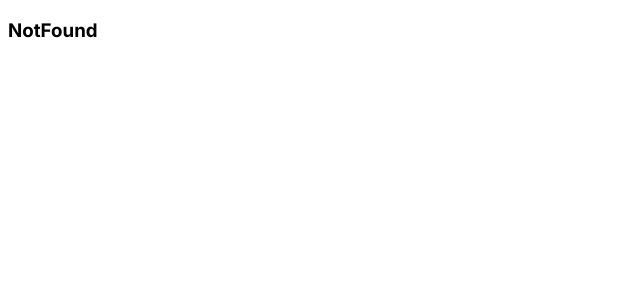
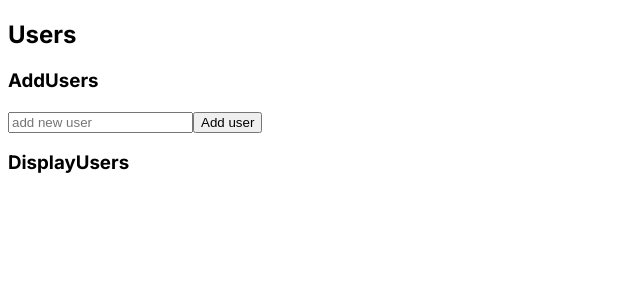
Before and after one commit to Danish1790/NextJsRe, a Next.js app in the folder nextjsre/: page /user in a window 1280 px wide. Before the commit this address had no page. Shown: the top 300 px of the page, without its empty margins (0-640 px from the left). Built offline with nearby package versions, Linux system fonts and the light colour scheme.

Commit message:
toolkit add and remove user

```diff
--- a/nextjsre/app/layout.js
+++ b/nextjsre/app/layout.js
@@ -2,6 +2,7 @@ import { Inter } from 'next/font/google'
 import './globals.css'
 import store from '@/src/store'
 import { Provider } from 'react-redux'
+import { Providers } from '@/src/reduxtoolkit/provider'
 
 const inter = Inter({ subsets: ['latin'] })
 
@@ -14,7 +15,9 @@ export default function RootLayout({ children }) {
   return (
     <html lang="en">
       <body className={inter.className}>
+      <Providers>
       {children}
+      </Providers>
       </body>
     </html>
   )
--- a/nextjsre/app/page.js
+++ b/nextjsre/app/page.js
@@ -18,6 +18,8 @@ export default function Home() {
     <br/>
     <Link href="calc">Goto Calculation</Link>
     <br/>
+    <Link href="user">Goto Users</Link>
+
     <br/>
     <button onClick={()=>navigate("/productlist")}>
       Goto Product Page
--- /dev/null
+++ b/nextjsre/app/user/page.js
@@ -0,0 +1,17 @@
+import React from 'react'
+import DisplayUsers from '@/src/components/DisplayUsers'
+import AddUsers from '@/src/components/AddUsers'
+
+const Users = () => {
+  return (
+    <div>
+        <h2>Users</h2>
+
+        <AddUsers />
+        <DisplayUsers />
+
+    </div>
+  )
+}
+
+export default Users
--- a/nextjsre/package.json
+++ b/nextjsre/package.json
@@ -9,6 +9,7 @@
     "lint": "next lint"
   },
   "dependencies": {
+    "@reduxjs/toolkit": "^1.9.7",
     "next": "14.0.1",
     "react": "^18",
     "react-dom": "^18",
--- /dev/null
+++ b/nextjsre/src/components/AddUsers.js
@@ -0,0 +1,32 @@
+"use client"
+import React, { useState } from 'react'
+import { addUser } from '../reduxtoolkit/slice'
+import { useDispatch } from 'react-redux'
+
+const AddUsers = () => {
+
+  const [name, setName] = useState("")
+  const dispatch  = useDispatch()
+  const userDispatch = () => {
+    if(name!=""){
+
+      dispatch(addUser(name))
+    }
+    else{
+      window.alert("empty user")
+    }
+  }
+  return (
+    <div>
+      <h3>AddUsers</h3>
+      <input
+        type='text'
+        placeholder='add new user'
+        onChange={(e) => { setName(e.target.value) }}
+      />
+      <button onClick={userDispatch}>Add user</button>
+    </div>
+  )
+}
+
+export default AddUsers
--- /dev/null
+++ b/nextjsre/src/components/DisplayUsers.js
@@ -0,0 +1,30 @@
+"use client"
+import React from 'react'
+import { useSelector } from 'react-redux/es/hooks/useSelector'
+import { useDispatch } from 'react-redux'
+import { removeUser } from '../reduxtoolkit/slice'
+
+
+const DisplayUsers = () => {
+  const userData = useSelector((data)=> data.users)
+  const dispatch = useDispatch()
+
+  console.log(userData)
+  return (
+    <div>
+        <h3>DisplayUsers</h3>
+        {
+          userData.map((item)=>(
+            <div>
+            <span>
+              {item.name}
+            </span>
+            <button onClick={()=>{dispatch(removeUser(item.id))}}>Remove User</button>
+            </div>
+          ))
+        }
+    </div>
+  )
+}
+
+export default DisplayUsers
--- /dev/null
+++ b/nextjsre/src/reduxtoolkit/provider.js
@@ -0,0 +1,9 @@
+"use client"
+import { Provider } from "react-redux";
+import {store} from "./store";
+
+export function Providers({children}){
+    return <Provider store={store}>
+        {children}
+    </Provider>
+}
--- /dev/null
+++ b/nextjsre/src/reduxtoolkit/slice.js
@@ -0,0 +1,32 @@
+const { createSlice,nanoid } = require("@reduxjs/toolkit")
+
+const initialState = {
+    users: []
+}
+
+const Slice  = createSlice({
+    name:"addUserSlice",   //it is the name of slice not the name affiliated with USER
+    initialState,
+    reducers:{
+        addUser:(state,action)=>{
+            console.log(action)
+            const data = {
+                id:nanoid(),
+                name:action.payload
+            }
+            state.users.push(data)
+        },
+
+        removeUser:(state,action)=>{
+            console.log("action.payloadd",action.payload)
+            const data = state.users.filter((item)=>{
+
+                return item.id!==action.payload
+            })
+            state.users = data
+        }
+    }
+})
+
+export const {addUser,removeUser} = Slice.actions;
+export default Slice.reducer;
--- /dev/null
+++ b/nextjsre/src/reduxtoolkit/store.js
@@ -0,0 +1,7 @@
+"use client"
+const {configureStore} = require("@reduxjs/toolkit")
+import reducer from './slice'
+
+export const store = configureStore({
+    reducer
+})
```
Also changed, not shown: 1 other file (tests, documents, lock files or other folders).
